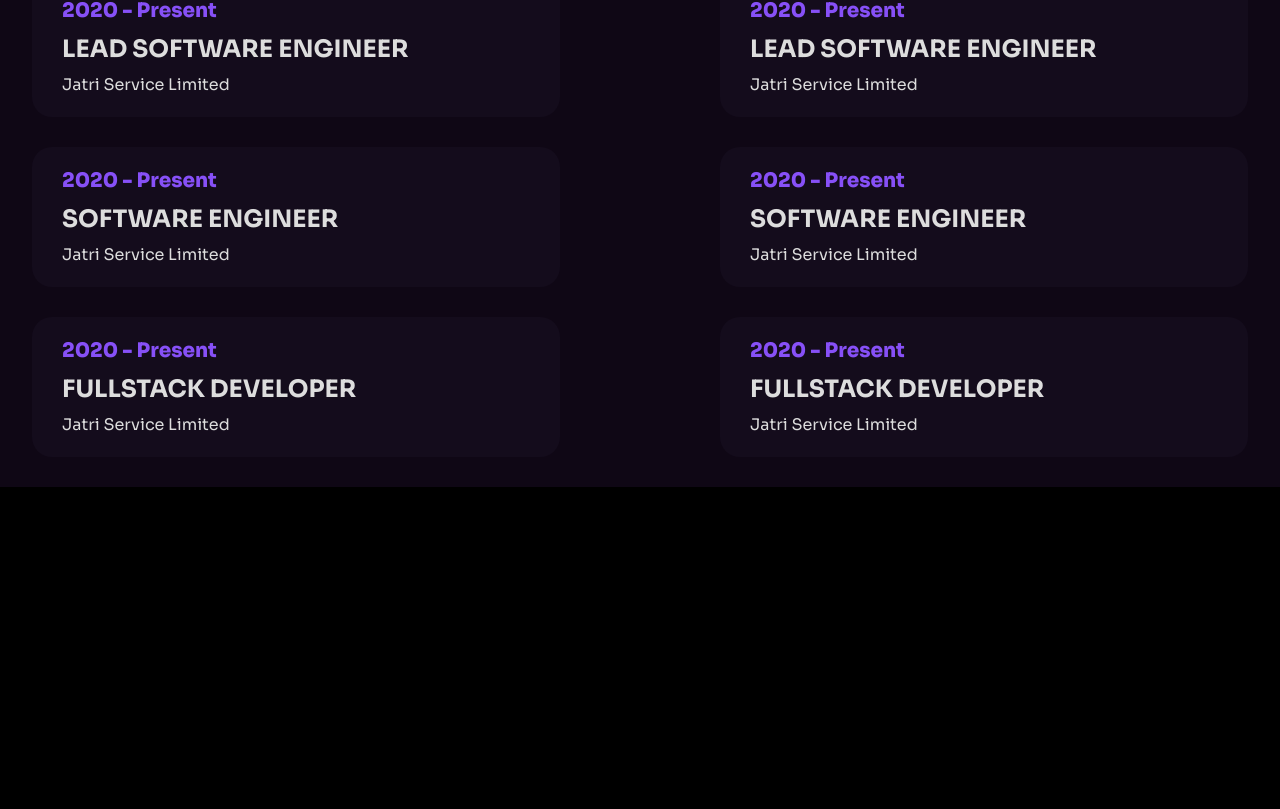
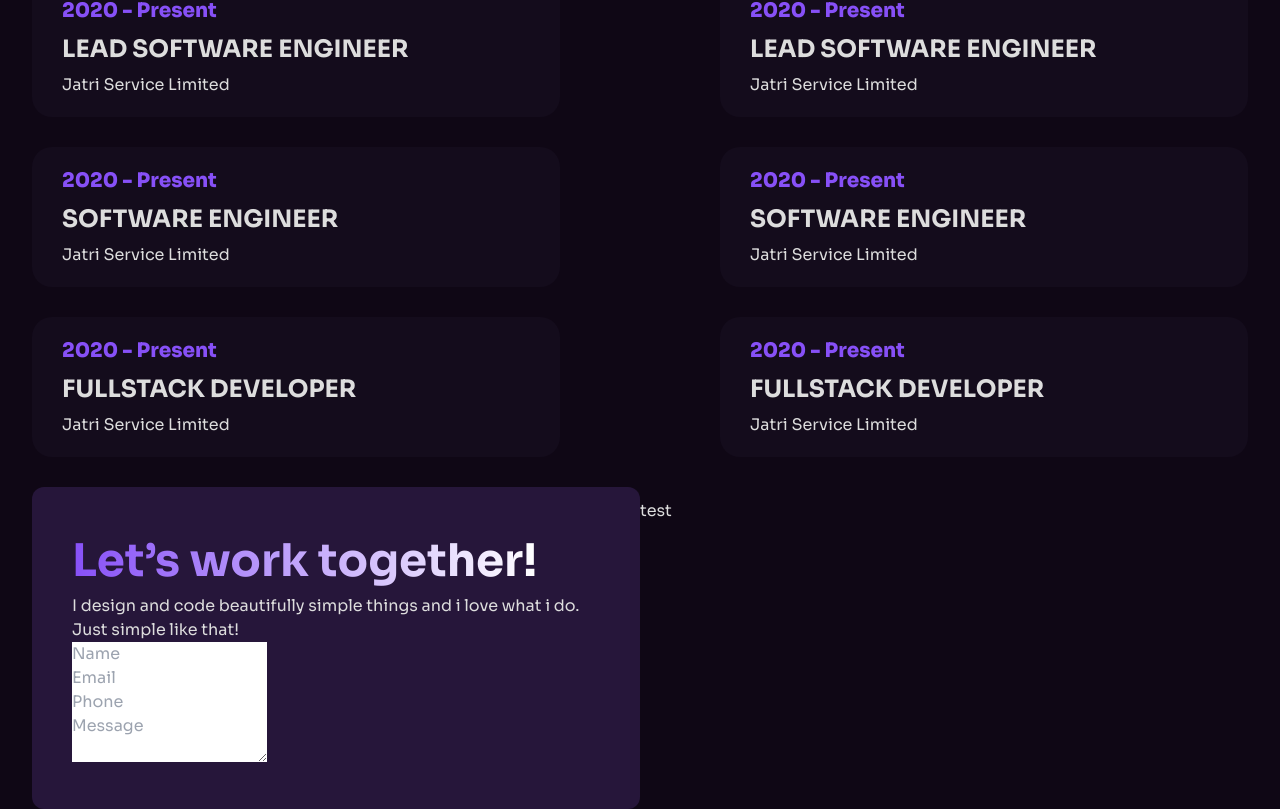
Before and after one commit to mohaimenkhalid/personal-portfolio-nuxt3, a Nuxt app: page / in a window 1280 px wide. Shown: the part 1673-2482 px from the top of the page. Before the commit the page ends 2160 px from the top, so only its background shows below. Built offline with nearby package versions, Linux system fonts and the light colour scheme.

Commit message:
added contact form component

```diff
--- /dev/null
+++ b/components/contact.vue
@@ -0,0 +1,49 @@
+<template>
+  <div class="contact-section">
+    <div class="container">
+      <div class="flex">
+        <div class="w-full md:w-1/2">
+          <div class="contact-form p-10 rounded-xl">
+            <h2 class="section-title text-[30px] md:text-[45px]">
+              Let’s work together!
+            </h2>
+            <p>I design and code beautifully simple things and i love what i do. Just simple like that!</p>
+            <form>
+              <div class="">
+                <input type="text" placeholder="Name">
+              </div>
+              <div class="">
+                <input type="email" placeholder="Email">
+              </div>
+              <div class="">
+                <input type="number" placeholder="Phone">
+              </div>
+              <div class="">
+                <textarea placeholder="Message"></textarea>
+              </div>
+            </form>
+          </div>
+        </div>
+        <div class="w-full md:w-1/2">
+          <div class="py-3">
+            test
+          </div>
+        </div>
+      </div>
+    </div>
+  </div>
+</template>
+
+<style scoped>
+  .contact-section {
+    background: var(--tj-theme-accent-1);
+    position: relative;
+    overflow: hidden;
+  }
+
+  .contact-form {
+    background: var(--tj-theme-accent-2);
+  }
+</style>
+<script setup lang="ts">
+</script>
--- a/pages/index.vue
+++ b/pages/index.vue
@@ -8,6 +8,7 @@
     <Hero />
     <Skills />
     <Experience />
+    <Contact />
   </div>
 </template>
 
```
